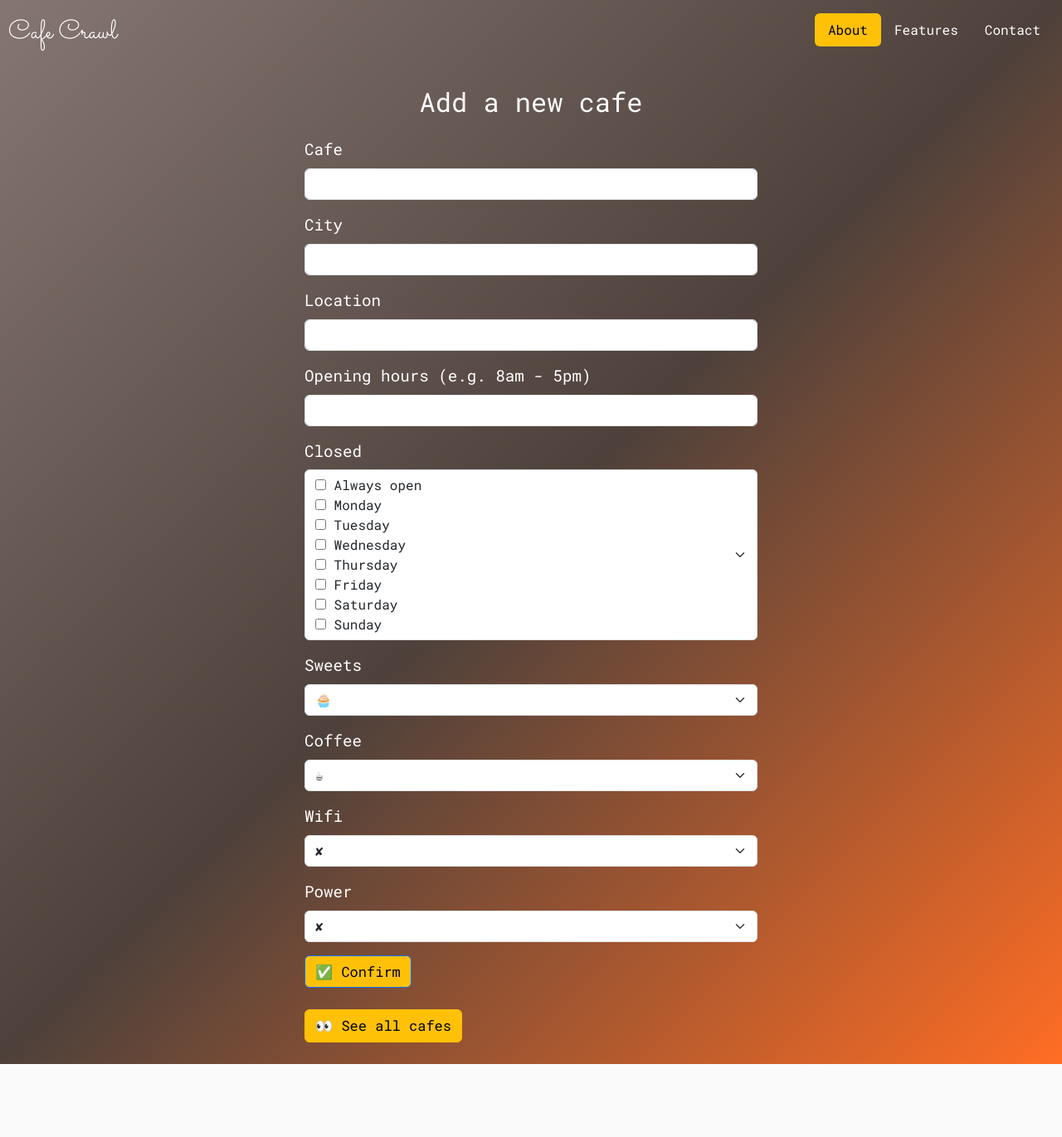
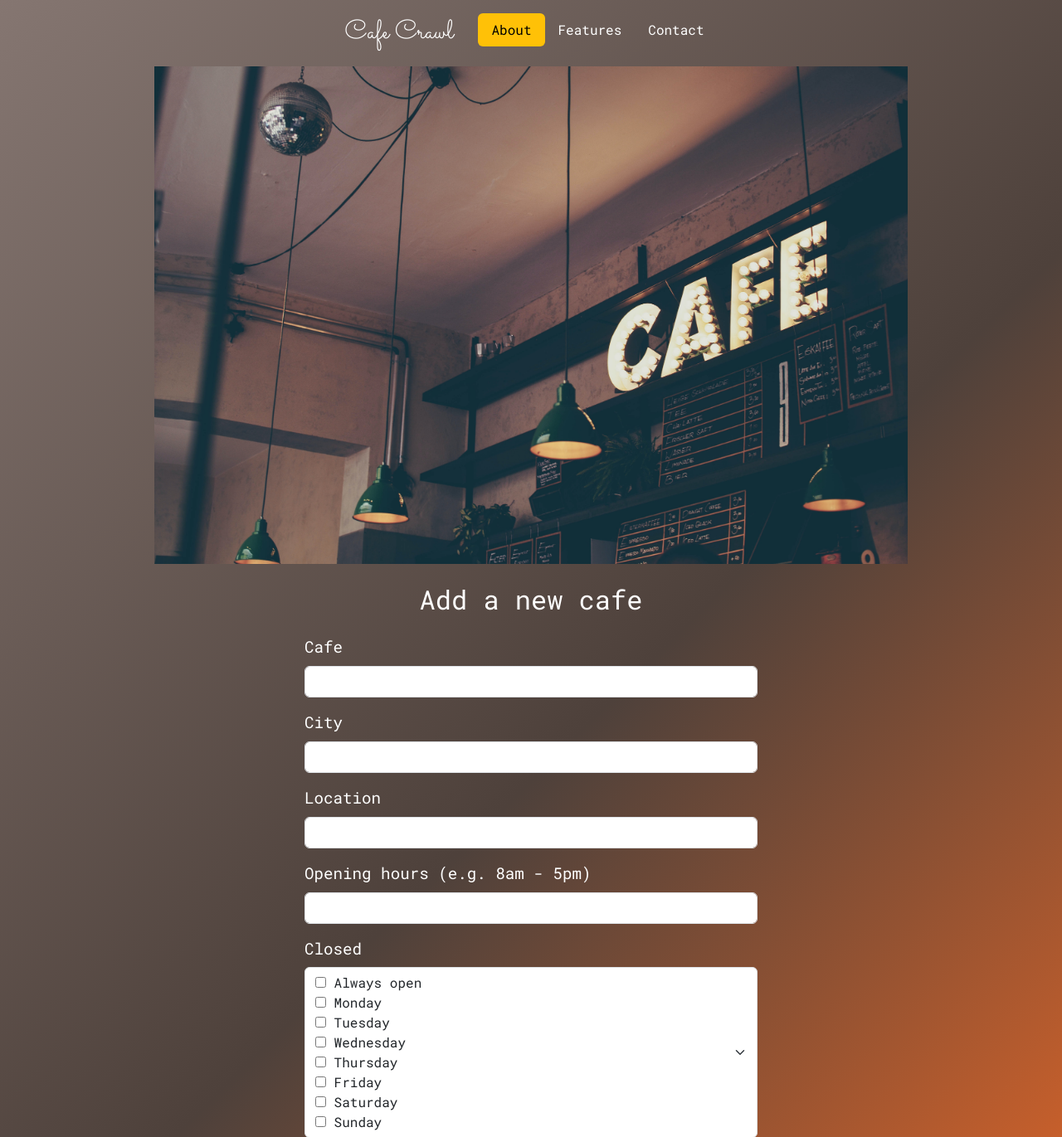
Before and after one commit to CamilleOnoda/Projects, a Flask app: page /add in a window 1280 px wide. Shown: the top 1371 px of the page at 83% size. Before the commit the page ends 1283 px from the top, so only its background shows below. Run offline with Flask 3, Linux system fonts and the light colour scheme; some libraries are stand-ins or nearby versions.

Commit message:
Center header and add image

```diff
--- a/Coffee-and-Wifi/templates/add.html
+++ b/Coffee-and-Wifi/templates/add.html
@@ -1,7 +1,7 @@
 {% extends 'base.html' %}
 {% from 'bootstrap5/form.html' import render_form %}
 {% block content %}
-<header class="d-flex justify-content-between py-3">
+<header class="d-flex justify-content-center py-3">
   <span>Cafe Crawl</span>
   <ul class="nav nav-pills">
     <li class="nav-item"><a href="#" class="nav-link active" aria-current="page">About</a></li>
@@ -9,6 +9,10 @@
     <li class="nav-item"><a href="#" class="nav-link">Contact</a></li>
   </ul>
 </header>
+<div class="img">
+  <img src="/static/images/cafe.jpg"
+  style="display: block; margin: 0 auto; height: 600px;">
+</div>
 <div class="container mt-4">
   <div class="row justify-content-center">
     <div class="col-md-6">
```
